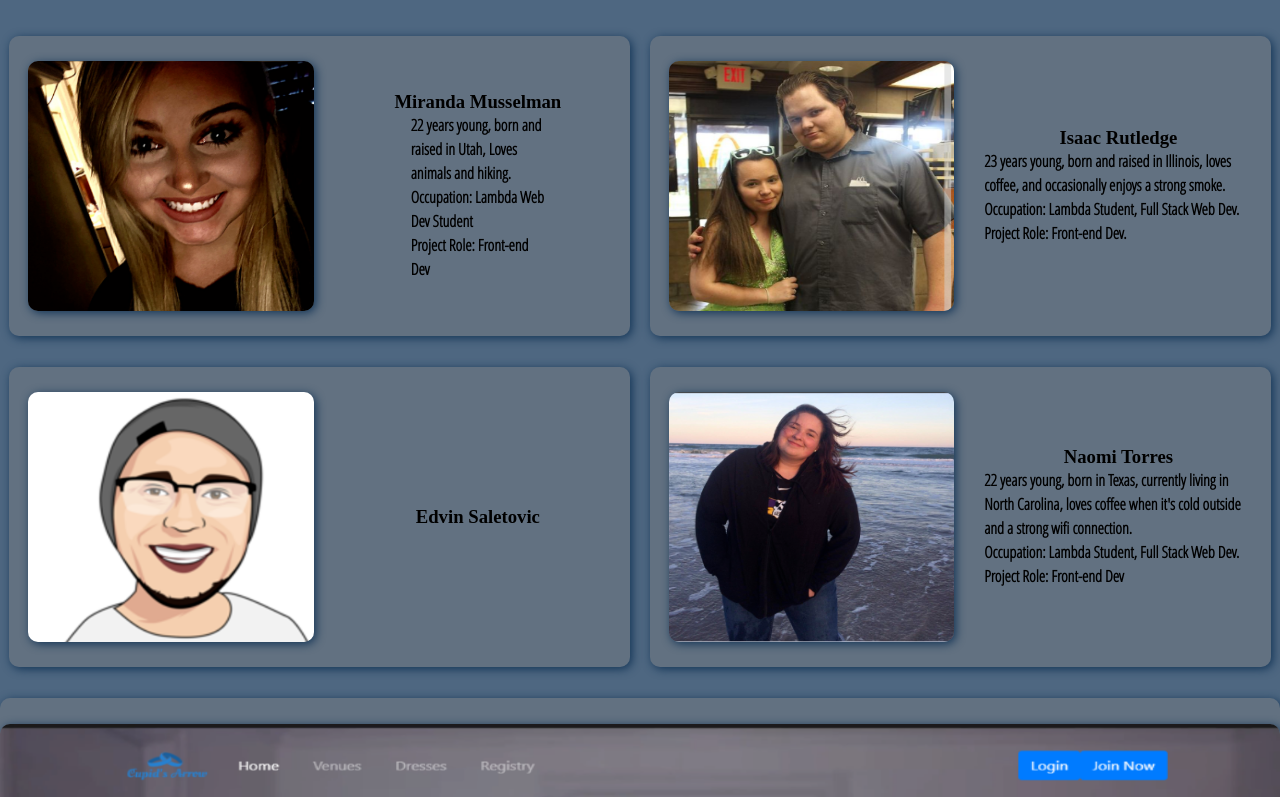
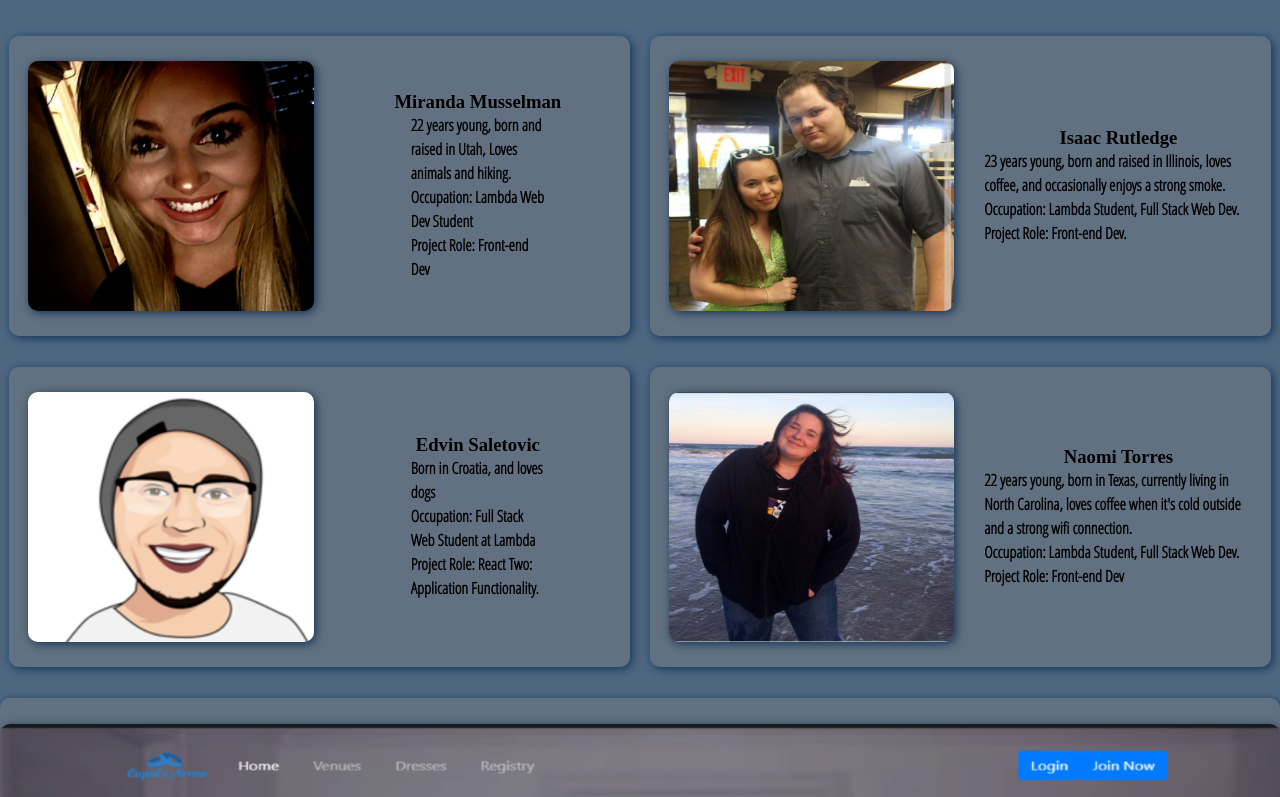
Before and after one commit to BW-WeddingPlannerPortfolio/Marketing-Page, a plain HTML site: page about-us/about.html in a window 1280 px wide. Shown: the part 442-1239 px from the top of the page. Drawn offline with Linux system fonts and the light colour scheme; a web font is replaced by a local one.

Commit message:
Edvin's Info

```diff
--- a/about-us/about.html
+++ b/about-us/about.html
@@ -43,7 +43,7 @@
                     <div class="img edvin"></div>
                     <div class="wrap">
                         <h3 class='name-edvin'>Edvin Saletovic</h3>
-                        <p class="info"></p>
+                        <p class="info">Born in Croatia, and loves dogs <br/>Occupation: Full Stack Web Student at Lambda <br/> Project Role: React Two: Application Functionality.</p>
                     </div>
                 </div>
 
```
